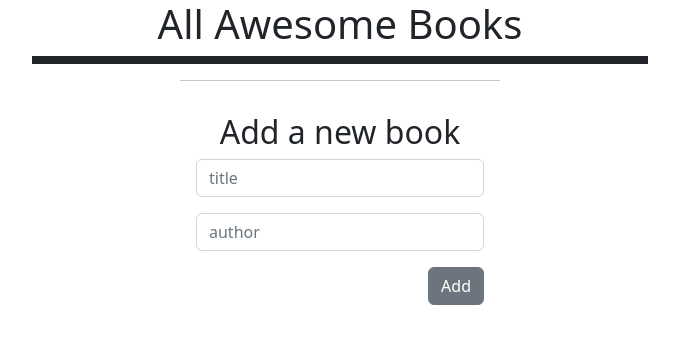
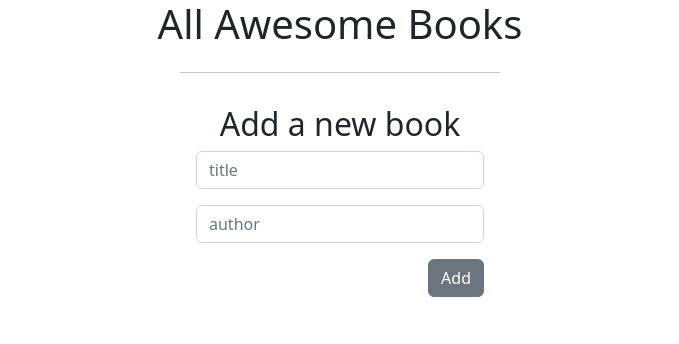
Before and after one commit to HanaSabih/awesome-books, a website: page index.html in a window 1280 px wide. Shown: the whole page, without its empty margins (300-979 px from the left). Drawn offline with nearby package versions, Linux system fonts and the light colour scheme.

Commit message:
Update index.html

```diff
--- a/index.html
+++ b/index.html
@@ -17,7 +17,7 @@
   <body>
     <div class="container text-center w-50">
       <h1>All Awesome Books</h1>
-      <div class="cards overflow-auto border border-4 border-dark">
+      <div class="cards overflow-auto">
         <table class="table table-dark table-striped table-hover mb-0">
           <tbody id="cards"></tbody>
         </table>
```
